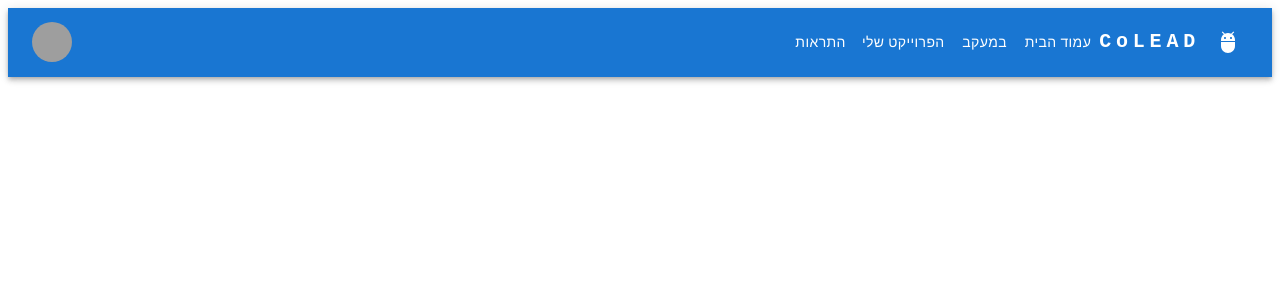
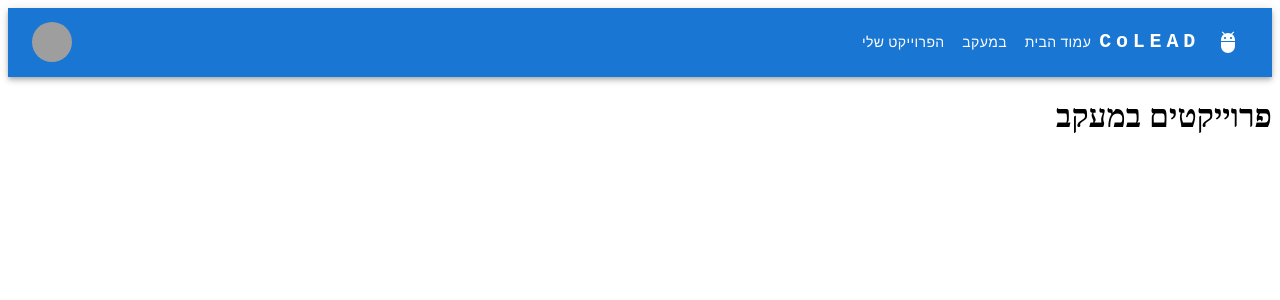
Before and after one commit to NivShirazi/Hackathon4010, a React app in the folder hackathon/: page /following in a window 1280 px wide. Shown: the top 300 px of the page. Built offline with nearby package versions, Linux system fonts and the light colour scheme; grey boxes are pictures that could not be loaded.

Commit message:
added screen for roni (:

```diff
--- a/hackathon/src/app/app.tsx
+++ b/hackathon/src/app/app.tsx
@@ -1,7 +1,11 @@
 import { Route, Routes } from 'react-router-dom';
 import styles from './app.module.css';
 import ResponsiveAppBar from './components/appBar/appBar';
-import HomeScreen from './screens/HomeScreen';
+import FollowingScreen from './screens/Following/followingScreen';
+import HomeScreen from './screens/Home/HomeScreen';
+import MyProjectsScreen from './screens/MyProjects/myProjectsScreen';
+import ProfileScreen from './screens/Profile/profilePage';
+import RegisterScreen from './screens/Register/registerScreen';
 
 export function App() {
   return (
@@ -9,8 +13,10 @@ export function App() {
       <ResponsiveAppBar />
       <Routes>
         <Route path="/" element={<HomeScreen />}></Route>
-        <Route path="/page1" element={<h1> page 1</h1>}></Route>
-        <Route path="/page2" element={<h1> page 2</h1>}></Route>
+        <Route path="/myProjects" element={<MyProjectsScreen />}></Route>
+        <Route path="/following" element={<FollowingScreen />}></Route>
+        <Route path="/register" element={<RegisterScreen />}></Route>
+        <Route path="/profile" element={<ProfileScreen />}></Route>
       </Routes>
     </div>
   );
--- a/hackathon/src/app/components/appBar/appBar.tsx
+++ b/hackathon/src/app/components/appBar/appBar.tsx
@@ -12,23 +12,33 @@ import Button from '@mui/material/Button';
 import Tooltip from '@mui/material/Tooltip';
 import MenuItem from '@mui/material/MenuItem';
 import AdbIcon from '@mui/icons-material/Adb';
+import { useNavigate } from 'react-router-dom';
 
-const pages = ['עמוד הבית', 'במעקב', 'הפרוייקט שלי', 'התראות'];
+const pages = [
+  { name: 'עמוד הבית', route: '/' },
+  { name: 'במעקב', route: '/following' },
+  { name: 'הפרוייקט שלי', route: '/myProjects' },
+];
 const settings = ['Profile', 'Dashboard', 'Logout'];
 
 function ResponsiveAppBar() {
   const [anchorElNav, setAnchorElNav] = React.useState(null);
   const [anchorElUser, setAnchorElUser] = React.useState(null);
+  const navigate = useNavigate();
 
+  // eslint-disable-next-line @typescript-eslint/no-explicit-any
   const handleOpenNavMenu = (event: React.ChangeEvent<any>) => {
     setAnchorElNav(event.currentTarget);
   };
+  // eslint-disable-next-line @typescript-eslint/no-explicit-any
   const handleOpenUserMenu = (event: React.ChangeEvent<any>) => {
     setAnchorElUser(event.currentTarget);
   };
 
-  const handleCloseNavMenu = () => {
+  const handleCloseNavMenu = (route: string) => {
     setAnchorElNav(null);
+    console.log(route);
+    navigate(route);
   };
 
   const handleCloseUserMenu = () => {
@@ -88,8 +98,11 @@ function ResponsiveAppBar() {
               }}
             >
               {pages.map((page) => (
-                <MenuItem key={page} onClick={handleCloseNavMenu}>
-                  <Typography textAlign="center">{page}</Typography>
+                <MenuItem
+                  key={page.name}
+                  onClick={() => handleCloseNavMenu(page.route)}
+                >
+                  <Typography textAlign="center">{page.name}</Typography>
                 </MenuItem>
               ))}
             </Menu>
@@ -116,11 +129,11 @@ function ResponsiveAppBar() {
           <Box sx={{ flexGrow: 1, display: { xs: 'none', md: 'flex' } }}>
             {pages.map((page) => (
               <Button
-                key={page}
-                onClick={handleCloseNavMenu}
+                key={page.name}
+                onClick={() => handleCloseNavMenu(page.route)}
                 sx={{ my: 2, color: 'white', display: 'block' }}
               >
-                {page}
+                {page.name}
               </Button>
             ))}
           </Box>
--- /dev/null
+++ b/hackathon/src/app/screens/Following/followingScreen.tsx
@@ -0,0 +1,8 @@
+/* eslint-disable-next-line */
+export interface FollowingScreenProps {}
+
+export function FollowingScreen(props: FollowingScreenProps) {
+  return <h1> פרוייקטים במעקב</h1>;
+}
+
+export default FollowingScreen;
--- a/hackathon/src/app/screens/HomeScreen.tsx
+++ b/hackathon/src/app/screens/Home/HomeScreen.tsx
@@ -1,5 +1,5 @@
 import { Divider, Grid } from '@mui/material';
-import SimpleProject from '../components/simpleProject/simpleProject';
+import SimpleProject from 'src/app/components/simpleProject/simpleProject';
 
 /* eslint-disable-next-line */
 export interface HomeScreenProps {}
--- /dev/null
+++ b/hackathon/src/app/screens/MyProjects/myProjectsScreen.tsx
@@ -0,0 +1,8 @@
+/* eslint-disable-next-line */
+export interface MyProjectsScreenProps {}
+
+export function MyProjectsScreen(props: MyProjectsScreenProps) {
+  return <h1>הפרוייקטים שלי</h1>;
+}
+
+export default MyProjectsScreen;
--- /dev/null
+++ b/hackathon/src/app/screens/Profile/profilePage.tsx
@@ -0,0 +1,8 @@
+/* eslint-disable-next-line */
+export interface ProfileScreenProps {}
+
+export function ProfileScreen(props: ProfileScreenProps) {
+  return <h1> מסך פרופיל</h1>;
+}
+
+export default ProfileScreen;
--- /dev/null
+++ b/hackathon/src/app/screens/Register/registerScreen.tsx
@@ -0,0 +1,8 @@
+/* eslint-disable-next-line */
+export interface RegisterScreenProps {}
+
+export function RegisterScreen(props: RegisterScreenProps) {
+  return <h1> הרשמה</h1>;
+}
+
+export default RegisterScreen;
```
Also changed, not shown: hackathon/src/app/screens/Home/homeScreen.module.css (added).
